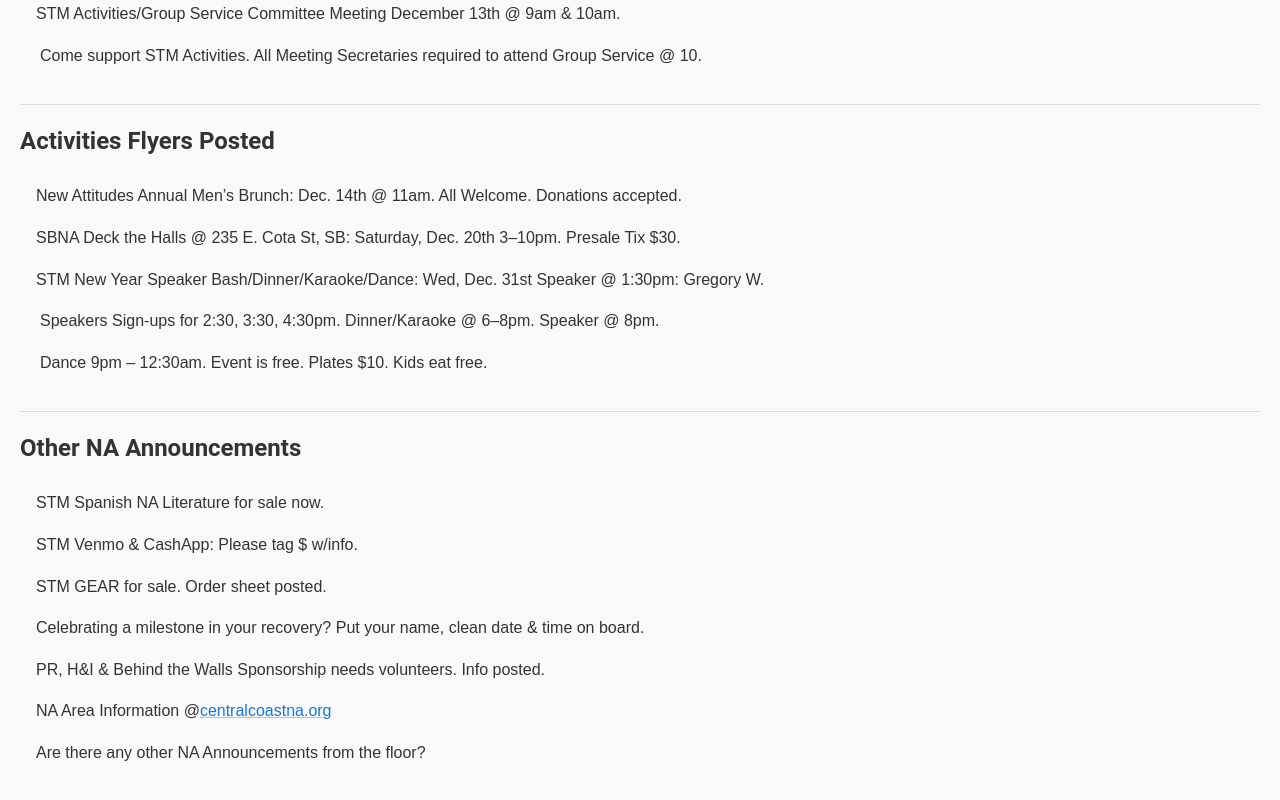
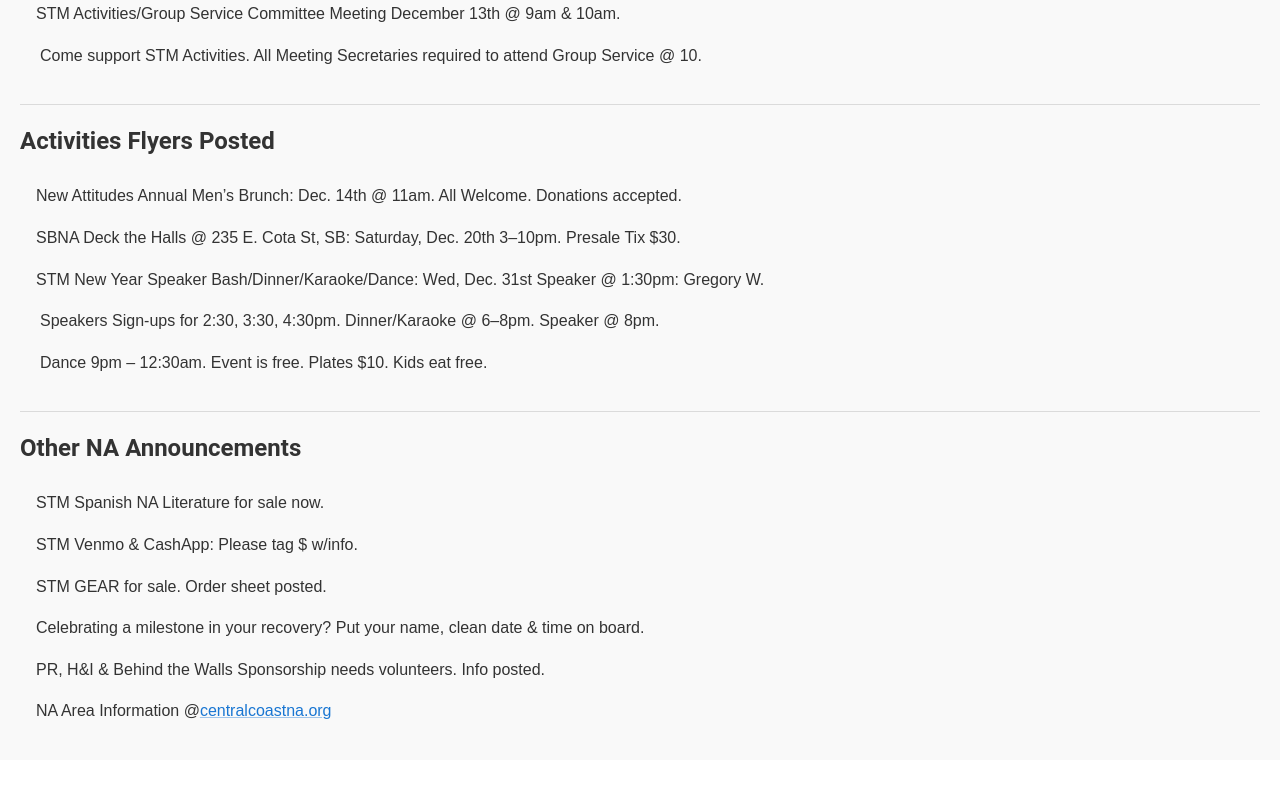
Before and after one commit to theoccultcorner/sharingthemessage, a React (Create React App) app: page /gsr-report in a window 1280 px wide. Shown: the part 582-1382 px from the top of the page. Built offline with nearby package versions, Linux system fonts and the light colour scheme; no server answers; the database is empty; sample sign-in values are in the browser's storage.

Commit message:
Remove NA Announcements ListItem from report page
Removed unnecessary ListItem about NA Announcements.

```diff
--- a/src/pages/StmGsrReportPage.jsx
+++ b/src/pages/StmGsrReportPage.jsx
@@ -127,9 +127,7 @@
               centralcoastna.org
             </Link>
           </ListItem>
-          <ListItem>
-            Are there any other NA Announcements from the floor?
-          </ListItem>
+
         </List>
       </section>
     </Box>
```
